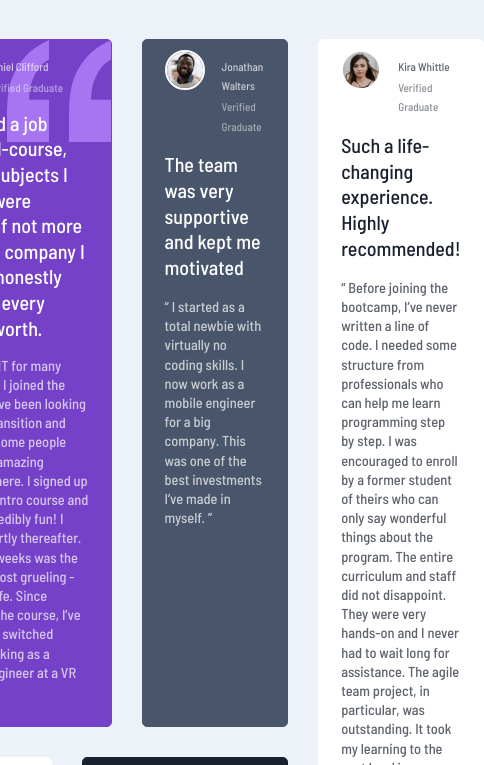
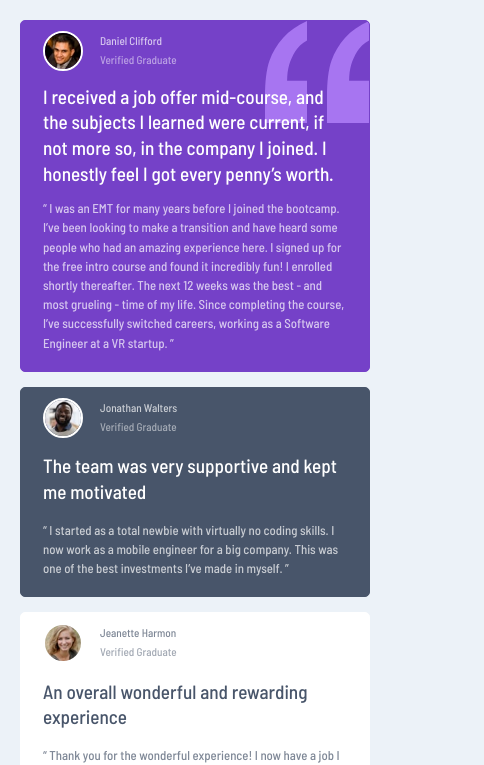
Before and after one commit to Aik-202/aik-testimonial-grid-section, a plain HTML site: page index.html in a window 390 px wide. Shown: the top 765 px of the page, 484 px wide, since content can reach past the window. Drawn offline with Linux system fonts and the light colour scheme.

Commit message:
Done with the layout issue, working on mobile responsiveness

```diff
--- a/styles/aikstyles.css
+++ b/styles/aikstyles.css
@@ -15,13 +15,18 @@ p {
 
 p {
     opacity: 70%;
-    font-size: 0.9em;
+    font-size: 0.8em;
     line-height: 1.2rem;
+}
+
+figcaption{
+    margin-top: -5px;
 }
 
 figcaption>p {
     font-size: 0.7em;
     margin: 2px;
+    margin-top: 0;
     margin-bottom: 0;
 }
 
@@ -31,7 +36,7 @@ figcaption>p:last-child {
 
 h1,
 h2 {
-    font-size: 20px;
+    font-size: 1.2em;
     line-height: 1.6rem;
 }
 
@@ -44,13 +49,10 @@ body {
     display: grid;
     justify-content: center;
     align-content: center;
-    max-width: 100%;
-    grid-gap: 30px;
-    margin: 10%;
-}
-
-.container>div {
-    padding: 10px 22px;
+    grid-template-columns: auto auto auto;
+    grid-template-rows: auto auto;
+    grid-gap: 15px;
+    margin: 8%;
 }
 
 figure {
@@ -79,61 +81,73 @@ figcaption {
     background-image: url('../images/bg-pattern-quotation.svg');
     background-repeat: no-repeat;
     background-position: top right;
-    grid-area: 1/1/5/4;
+    grid-area: 1/1/2/4;
+    padding: 10px 22px;
+    padding-bottom: 5px;
 }
 
 .cont2 {
     border: 1px solid hsl(217, 19%, 35%);
     border-radius: 5px;
     background-color: hsl(217, 19%, 35%);
-    grid-area: 1/4/5/5;
+    grid-area: 1/4/2/5;
+    padding: 10px 22px;
+    padding-bottom: 5px;
+    padding-right: 25px;
 }
 
 .cont3 {
     border: 1px solid hsl(0, 0%, 100%);
     border-radius: 5px;
     background-color: hsl(0, 0%, 100%);
-    grid-area: 1/5/8/5;
+    grid-area: 1/5/8/6;
+    padding: 10px 22px;
+    padding-bottom: 5px;
 }
 
 .cont3>h2 {
-    color: hsl(219, 29%, 14%);
+    color: hsl(217, 19%, 35%);
 }
 
 
 .cont3>p {
-    color: hsl(219, 29%, 14%);
+    color: hsl(217, 19%, 35%);
+    max-width: 90%;
 }
 
 .cont3>figure>figcaption>p {
-    color: hsl(219, 29%, 14%);
+    color: hsl(217, 19%, 35%);
 }
 
 .cont4 {
     border: 1px solid hsl(0, 0%, 100%);
     border-radius: 5px;
     background-color: hsl(0, 0%, 100%);
-    grid-area: 5/1/8/2;
+    grid-area: 2/1/8/2;
+    padding: 10px 22px;
+    padding-bottom: 5px;
 }
 
 .cont4>h2 {
-    color: hsl(219, 29%, 14%);
+    color: hsl(217, 19%, 35%);
 }
 
 
 .cont4>p {
-    color: hsl(219, 29%, 14%);
+    color: hsl(217, 19%, 35%);
 }
 
 .cont4>figure>figcaption>p {
-    color: hsl(219, 29%, 14%);
+    color: hsl(217, 19%, 35%);
 }
 
 .cont5 {
     border: 1px solid hsl(219, 29%, 14%);
     border-radius: 5px;
     background-color: hsl(219, 29%, 14%);
-    grid-area: 5/2/8/5;
+    grid-area: 2/2/8/5;
+    padding: 10px 22px;
+    padding-bottom: 5px;
 }
 
 .attribution {
@@ -145,3 +159,29 @@ figcaption {
 .attribution a {
     color: hsl(228, 45%, 44%);
 }
+
+@media only screen and (min-width:375px) {
+    .container{
+        margin: 20px;
+    }
+    .cont1 {
+        grid-area: 1/1/5/4;
+    }
+
+    .cont2 {
+        grid-area: 5/1/6/4;
+    }
+
+    .cont3 {
+        grid-area: 10/1/14/4;
+    }
+
+    .cont4 {
+        grid-area: 6/1/7/4;
+    }
+
+    .cont5 {
+        grid-area: 7/1/9/4;
+    }
+
+}
```
